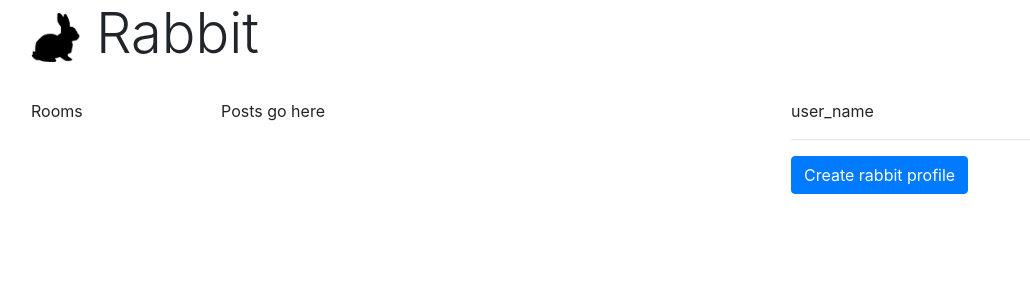
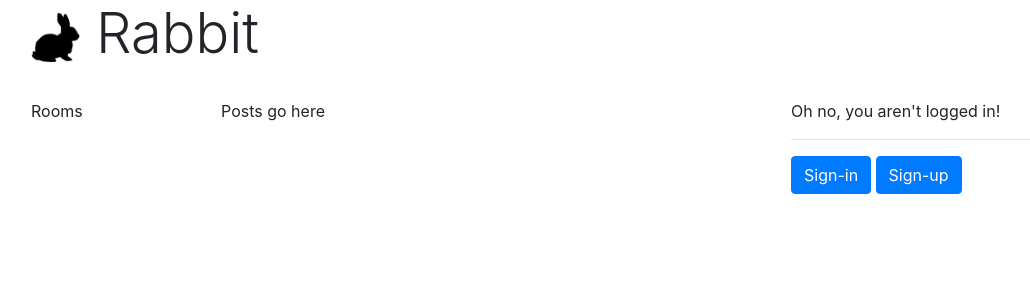
Before and after one commit to SalehOH/Rabbit, a Django app: template templates/RabbitHole/index.html in a window 1280 px wide. Shown: the top 300 px of the page, without its empty margins (54-1084 px from the left). Run offline with Django 4.2, Linux system fonts and the light colour scheme; the template is opened without the code that fills it, so the values that code supplies are empty.

Commit message:
like alterations, index tweaks

```diff
--- a/templates/RabbitHole/index.html
+++ b/templates/RabbitHole/index.html
@@ -13,7 +13,7 @@
     </div>
     <div class = "col">
         {% if request.user.is_authenticated %}
-            <a href="{% url 'create_room'%}" class = "button btn-primary float-right rounded-sm mr-5">Create new Rabbit Hole</a><br>
+            <a href="{% url 'create_room'%}" class = "btn btn-primary bg-success float-right ">Create new Rabbit Hole</a><br>
         {% endif %}
     </div>
 </div>
@@ -40,12 +40,16 @@
                 {% for post in posts %}
                     <a href="#"><img style = "width: 5%; border-radius: 50%;" src="{{post.user.avatar.url}}"> {{post.user.username}}</a>
                     <hr>
-                    <p class="border border-info">{{post.content}}</p>
+                    <p class="border border-info">{{post.content|slice:":360"}}</p>
                     {% if post.image %}
                         <br/>
                         <img src="{{post.image.url}}" style="width: 25%" alt="{{post.room.name}}">
                     {% endif %}
-                    <button class="btn btn-primary">Upvote</button>
+
+                    <script src="{% static 'RabbitHole/js/likemanagement.js' %}"></script>
+                    <button class="btn btn-primary" onclick="increaseLikes({{ post.id }})">Like</button>
+                    <span  class="btn btn-success disabled" id="likes-{{ post.id }}">{{ post.countlikes }}</span>
+
                     <button class="btn btn-info">Reply</button>
                     <span class = "float-right text-secondary">{{post.created_at|timesince}} ago</span>
                     <hr>
@@ -62,13 +66,14 @@
                 <img src="{{request.user.avatar.url}}" style="width: 25%" alt="{{request.user.username}}">
                 {{request.user.username}}
             {% else %}
-                <div>user_name</div>
+                <div>Oh no, you aren't logged in!</div>
             {% endif %}<hr>
             {% if request.user.is_authenticated %}
                 <button class="btn btn-primary">Edit rabbit profile</button>
                 <button class="btn btn-info" onclick = "location.href = '{% url 'account_logout'%}'">Log out</button>
             {% else %}
-                <button class="btn btn-primary">Create rabbit profile</button>
+                <button onclick="location.href = '/accounts/login/'" class="btn btn-primary">Sign-in</button>
+                <button onclick="location.href = '/accounts/signup/'" class="btn btn-primary">Sign-up</button>
             {% endif %}
         </div>
         <!-- end of user account box -->
```
Also changed, not shown: RabbitHole/views.py (+5 -4 lines), static/RabbitHole/js/likemanagement.js (added, +13 -0 lines), templates/RabbitHole/post.html (+1 -18 lines).
